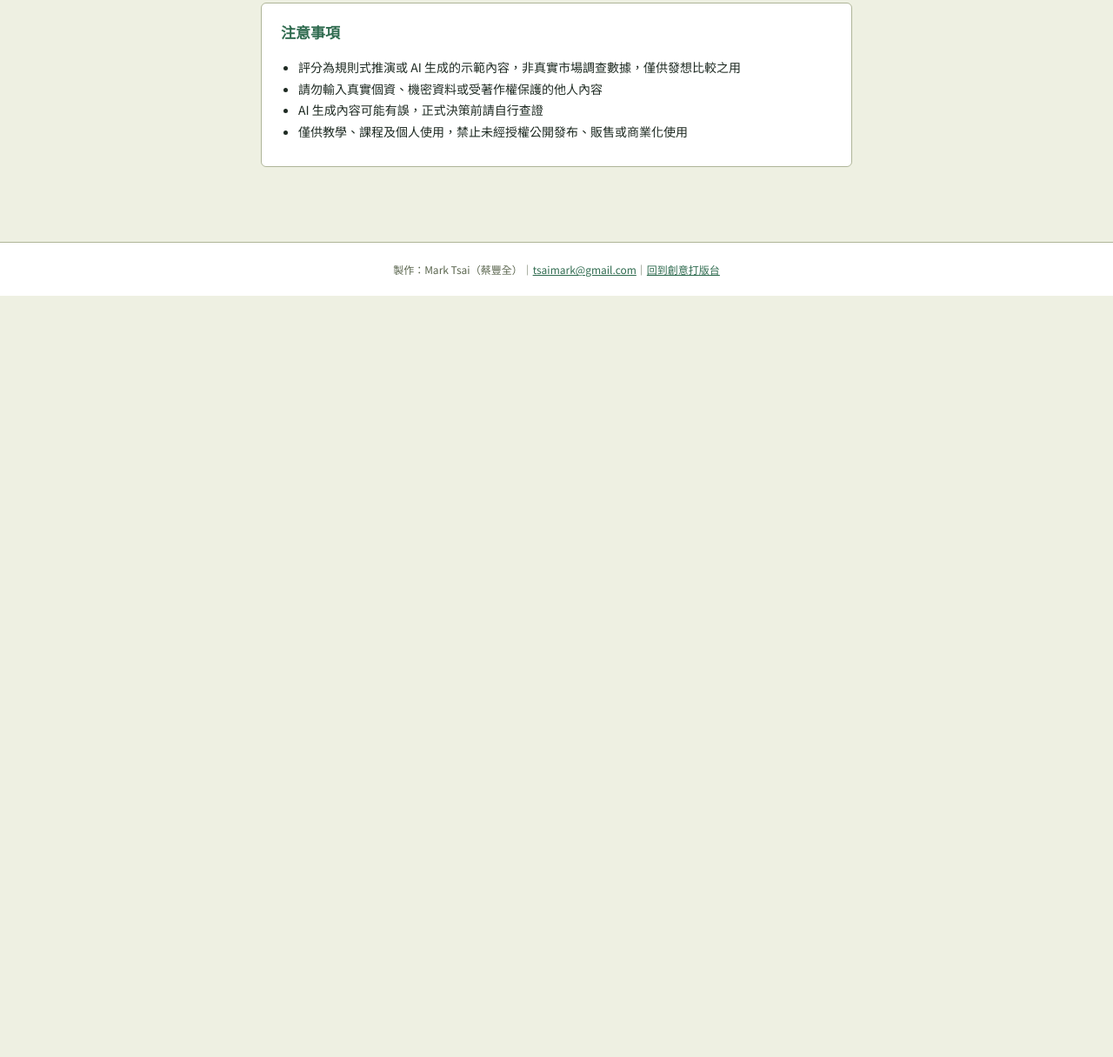
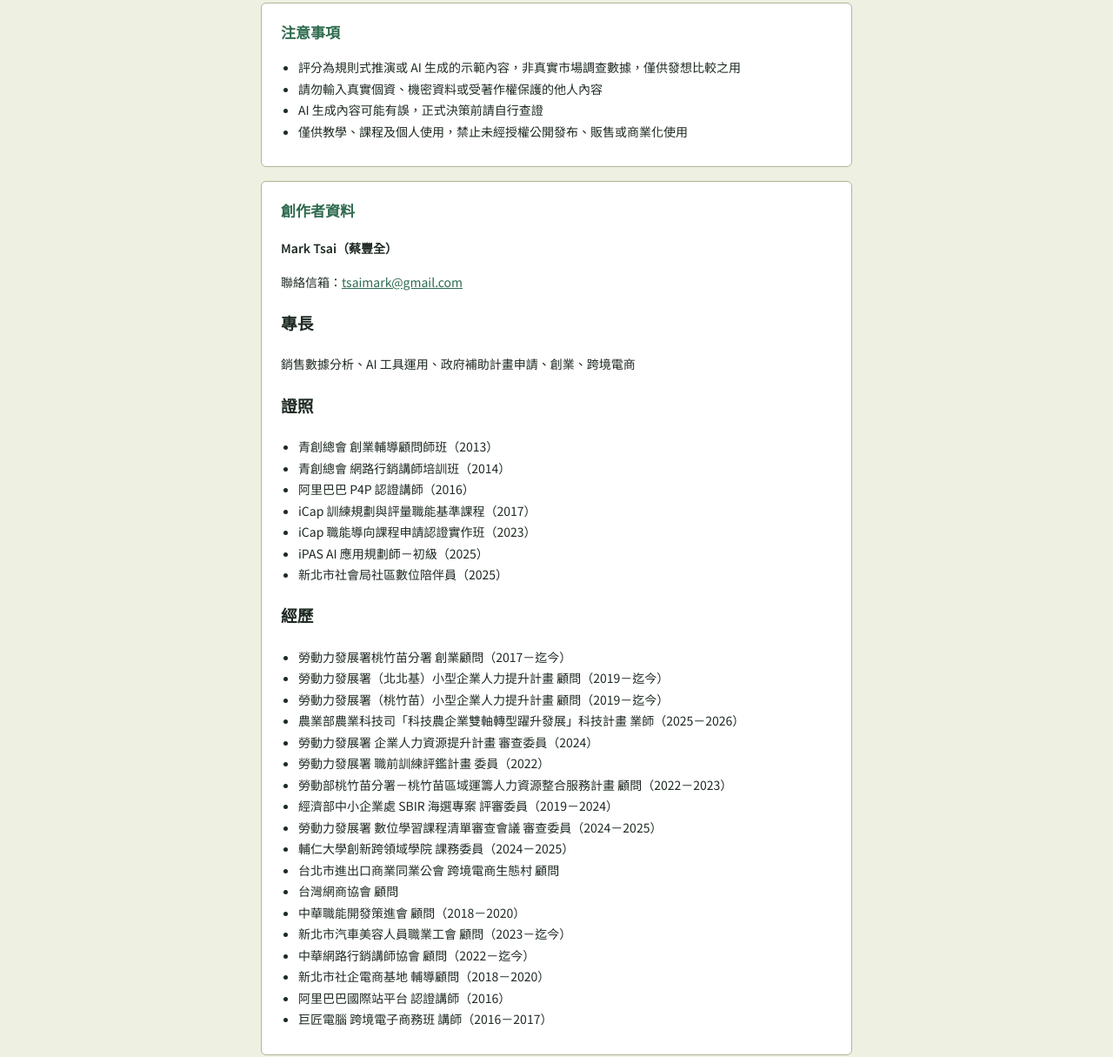
Before and after one commit to M255525/innovation-matrix-studio, a plain HTML site: page manual.html in a window 1280 px wide. Shown: the part 1765-2980 px from the top of the page at 87% size. Before the commit the page ends 2105 px from the top, so only its background shows below. Drawn offline with Linux system fonts and the light colour scheme.

Commit message:
操作手冊補上創作者資料卡片（專長／證照／經歷）
比照 new-product-strategy-studio 等姊妹工具的操作手冊慣例，
在使用須知後方加入完整創作者資訊，而不只是 footer 一行署名。

Co-Authored-By: Claude Sonnet 5 <noreply@anthropic.com>
Claude-Session: https://claude.ai/code/session_01B4krPw53ntvuD66PmcLucU

```diff
--- a/manual.html
+++ b/manual.html
@@ -114,6 +114,48 @@
       <li>僅供教學、課程及個人使用，禁止未經授權公開發布、販售或商業化使用</li>
     </ul>
   </div>
+
+  <div class="card">
+    <h2>創作者資料</h2>
+    <p><strong>Mark Tsai（蔡豐全）</strong></p>
+    <p>聯絡信箱：<a href="mailto:tsaimark@gmail.com">tsaimark@gmail.com</a></p>
+
+    <h3>專長</h3>
+    <p>銷售數據分析、AI 工具運用、政府補助計畫申請、創業、跨境電商</p>
+
+    <h3>證照</h3>
+    <ul>
+      <li>青創總會 創業輔導顧問師班（2013）</li>
+      <li>青創總會 網路行銷講師培訓班（2014）</li>
+      <li>阿里巴巴 P4P 認證講師（2016）</li>
+      <li>iCap 訓練規劃與評量職能基準課程（2017）</li>
+      <li>iCap 職能導向課程申請認證實作班（2023）</li>
+      <li>iPAS AI 應用規劃師－初級（2025）</li>
+      <li>新北市社會局社區數位陪伴員（2025）</li>
+    </ul>
+
+    <h3>經歷</h3>
+    <ul>
+      <li>勞動力發展署桃竹苗分署 創業顧問（2017－迄今）</li>
+      <li>勞動力發展署（北北基）小型企業人力提升計畫 顧問（2019－迄今）</li>
+      <li>勞動力發展署（桃竹苗）小型企業人力提升計畫 顧問（2019－迄今）</li>
+      <li>農業部農業科技司「科技農企業雙軸轉型躍升發展」科技計畫 業師（2025－2026）</li>
+      <li>勞動力發展署 企業人力資源提升計畫 審查委員（2024）</li>
+      <li>勞動力發展署 職前訓練評鑑計畫 委員（2022）</li>
+      <li>勞動部桃竹苗分署－桃竹苗區域運籌人力資源整合服務計畫 顧問（2022－2023）</li>
+      <li>經濟部中小企業處 SBIR 海選專案 評審委員（2019－2024）</li>
+      <li>勞動力發展署 數位學習課程清單審查會議 審查委員（2024－2025）</li>
+      <li>輔仁大學創新跨領域學院 課務委員（2024－2025）</li>
+      <li>台北市進出口商業同業公會 跨境電商生態村 顧問</li>
+      <li>台灣網商協會 顧問</li>
+      <li>中華職能開發策進會 顧問（2018－2020）</li>
+      <li>新北市汽車美容人員職業工會 顧問（2023－迄今）</li>
+      <li>中華網路行銷講師協會 顧問（2022－迄今）</li>
+      <li>新北市社企電商基地 輔導顧問（2018－2020）</li>
+      <li>阿里巴巴國際站平台 認證講師（2016）</li>
+      <li>巨匠電腦 跨境電子商務班 講師（2016－2017）</li>
+    </ul>
+  </div>
 </main>
 
 <footer>製作：Mark Tsai（蔡豐全）｜<a href="mailto:tsaimark@gmail.com">tsaimark@gmail.com</a>｜<a href="index.html">回到創意打版台</a></footer>
```
